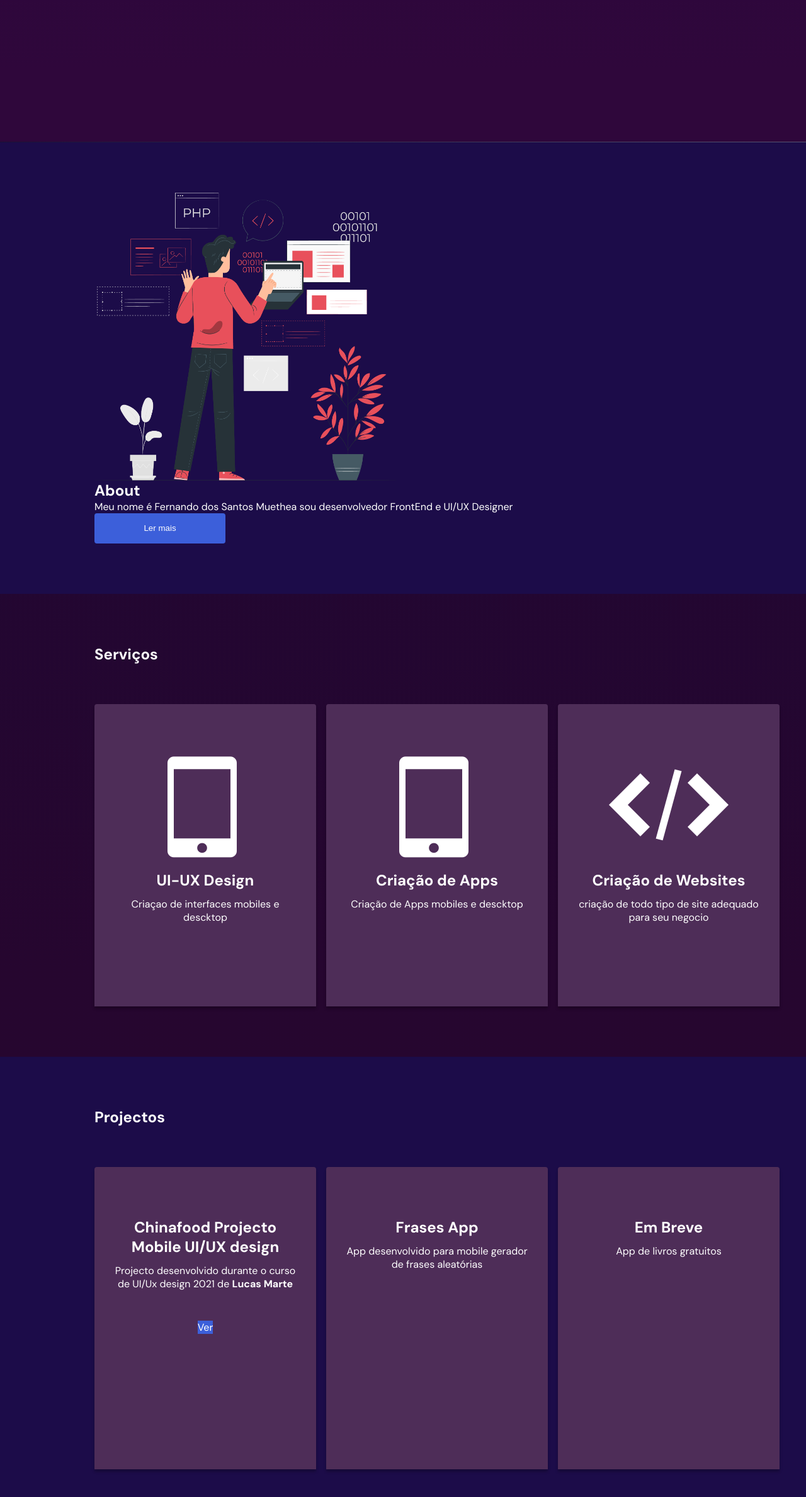
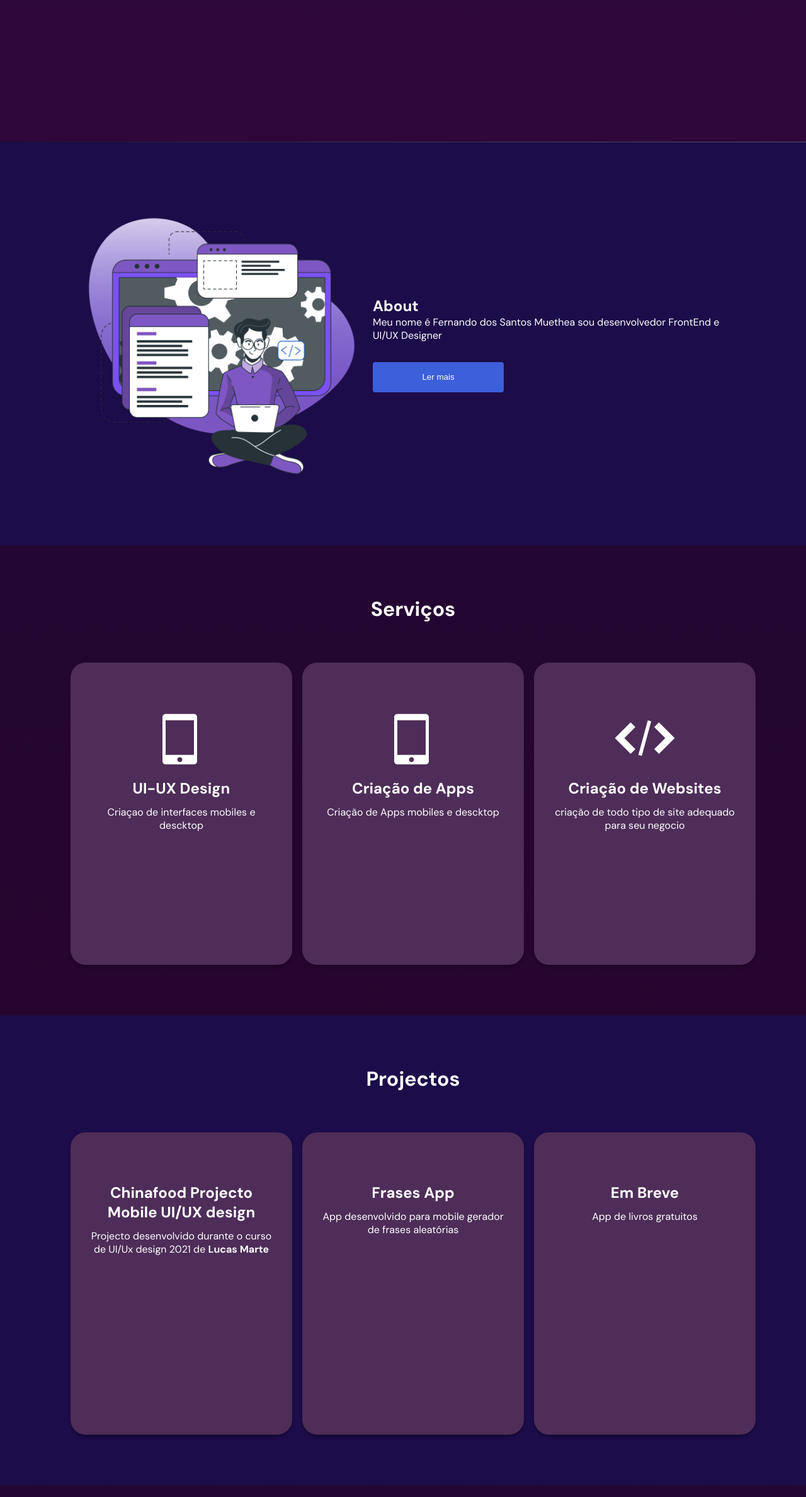
Before and after one commit to Muethea/Portfolio, a plain HTML site: page index.html in a window 1280 px wide. Shown: the part 423-2800 px from the top of the page at 63% size. Drawn offline with nearby package versions, Linux system fonts and the light colour scheme; files whose address does not match are found by name.

Commit message:
responsive layout

```diff
--- a/Css/responsive.css
+++ b/Css/responsive.css
@@ -3,8 +3,8 @@
 
 @media (min-width: 1200px) {
   .container {
-    margin-left: 9.375rem;
-    margin-right: 9.375rem;
+    margin-left: 7rem;
+    margin-right: 7rem;
   }
   .section {
     margin-top: 10rem 0;
@@ -30,7 +30,6 @@
   }
 
   .info-cont {
-
     top: 5rem;
     display: inline-block;
   }
@@ -62,48 +61,28 @@
     width: 30rem;
   }
 
-  .cards.grid {
+  .cards {
     display: flex;
-    justify-content: space-between;
-    gap: 1rem;
+justify-content: center;
+
+  }
+  .cards .card {
+    width: 22rem;
+    height: 30rem;
+    border-radius: 1.5rem;
+    gap: 2rem;
   }
 
+  #service h2, #projects h2 {
+    font: 700 2rem 'DM sans', sans-serif;
+    text-align: center;
+  }
   #service {
     background: linear-gradient(0deg, rgba(0, 0, 0, 0.2), rgba(0, 0, 0, 0.2)),
       linear-gradient(180deg, rgba(47, 7, 59, 0.83) 1.37%, #2f073b 81.19%);
   }
 
-  .card {
-    background: #4e2d58;
-    box-shadow: 0px 4px 4px rgba(0, 0, 0, 0.25);
-    border-radius: 0.25rem 0.25rem 0 0;
-    text-align: center;
-  }
-
-  .card {
-    width: 22rem;
-    height: 30rem;
-    gap: 2rem;
-  }
-
-  .card i {
-    display: block;
-    margin-bottom: 1.5rem;
-    font-size: 10rem;
-  }
-
-  .card h3 {
-    font-size: 1.5rem;
-    margin-bottom: 0.75rem;
-  }
-
   /*=========================Projects=========================*/
-
-  .cards .card {
-    width: 22rem;
-    height: 30rem;
-    gap: 2rem;
-  }
 
   #projects .card i {
     color: white;
@@ -126,6 +105,9 @@
   /*======================Skills======================*/
 
   #skills {
+    display: flex;
+    justify-content:  space-between;
+
     background: linear-gradient(0deg, rgba(0, 0, 0, 0.2), rgba(0, 0, 0, 0.2)),
       linear-gradient(180deg, rgba(47, 7, 59, 0.83) 1.37%, #2f073b 81.19%);
     display: flex;
@@ -136,8 +118,9 @@
   }
 
   #skills img {
-    width: 12rem;
-    height: 10rem;
+    width: 24rem;
+    height: 24rem;
+    margin-right: 7rem;
   }
   #skills .skills2 {
     margin-top: 2rem;
@@ -146,6 +129,8 @@
   main {
     margin-top: var(--header-height);
   }
+
+
 }
 /*large devices: 1023 > */
 
@@ -155,11 +140,36 @@
 /*large devices: 992 > */
 
 @media (min-width: 992px) {
+
+  nav .menu {
+    opacity: 1;
+    visibility: visible;
+    top: 0;
+  }
+
+  nav .menu ul {
+    display: flex;
+    gap: 2rem;
+  }
+
+  nav .menu ul li a.title {
+    font: 400 1.125rem 'DM sans', sans-serif;
+    color: var(--text-color);
+  }
+
+  nav .icon-menu {
+    display: none;
+  }
+
+ .aboutme{
+    display: flex;
+    justify-content: space-between;
+    align-items: center;
+  }
+  .aboutme img{
+    display: block;
+  }
+
 }
 
 /*medium devices: 767 > */
-
-@media (min-width: 767px) {
-}
-
-/*Responsivo */
--- a/Css/style.css
+++ b/Css/style.css
@@ -183,7 +183,7 @@ nav.show .icon-close {
   );
 }
 
-.info-cont{
+.info-cont {
   display: none;
 }
 
@@ -201,7 +201,7 @@ nav.show .icon-close {
   -webkit-background-clip: text;
   -webkit-text-fill-color: transparent;
   background-clip: text;
-  text-fill-color: transparent;
+
 }
 .code {
   font: 700 6rem 'DM sans', sans-serif;
@@ -248,6 +248,7 @@ nav.show .icon-close {
   display: flex;
   width: 13rem;
   border: none;
+  margin-top: 2rem;
   height: 3rem;
   background: #3c5fda;
   border-radius: 4px;
@@ -260,13 +261,13 @@ nav.show .icon-close {
   color: var(--text-color);
 }
 
-.aboutme img{
+.aboutme img {
   display: none;
 }
 /*=========================Services=========================*/
 
 .cards.grid {
-  gap: 1.5rem;
+  gap: 1rem;
 }
 
 #service {
@@ -274,7 +275,8 @@ nav.show .icon-close {
     linear-gradient(180deg, rgba(47, 7, 59, 0.83) 1.37%, #2f073b 81.19%);
 }
 
-.card {
+.card{
+
   background: #4e2d58;
   box-shadow: 0px 4px 4px rgba(0, 0, 0, 0.25);
   border-radius: 0.25rem 0.25rem 0 0;
@@ -306,14 +308,16 @@ nav.show .icon-close {
   display: block;
 }
 
-#projects .projct1 {
-  background: #3c5fda;
-  margin-top: 3rem;
-  display: inline-flex;
-  text-align: center;
-  gap: 5rem;
-  cursor: pointer;
+#projects button{
+  display: flex;
+  justify-content: center;
 }
+#projects .beh {
+  display: flex;
+ justify-content: center;
+
+}
+
 
 /*=====================Contact==========================*/
 
@@ -369,6 +373,10 @@ nav.show .icon-close {
   margin-top: 2rem;
 }
 
+#skills img {
+  display: none;
+}
+
 /*======================Footer======================*/
 .social-midia2 a {
   transition: 0.3s;
--- a/index.html
+++ b/index.html
@@ -115,14 +115,16 @@
 
 
                 <div class="aboutme">
-                    <img src="/Img/about.png" alt="">
+                    <img src="/Img/developer-activity-bro-1.png" alt="">
+
+                    <div class="aboutif">
                 <h1>About</h1>
 
                 <p class="name">Meu nome é Fernando dos Santos Muethea sou desenvolvedor FrontEnd e UI/UX Designer</p>
                 <button id="btnAbt">
 
                   <p> Ler mais</p></button>
-
+                </div>
             </div>
         </section>
 
@@ -183,11 +185,7 @@
                         </h3>
                         <p>Projecto desenvolvido durante o curso de UI/Ux design 2021 de <strong>Lucas Marte</strong></p>
 
-                        <a class="projct1">
 
-                    <p>Ver</p>
-
-                        </a>
                     </div>
                     <div class="card">
 
@@ -268,10 +266,10 @@
 
             </div>
 
-            <!--
+
             </div>
             <img src="/Img/about.png" alt="" srcset="">
-            -->
+
         </section>
 
 
```
Also changed, not shown: Img/developer-activity-bro-1.png (added).
